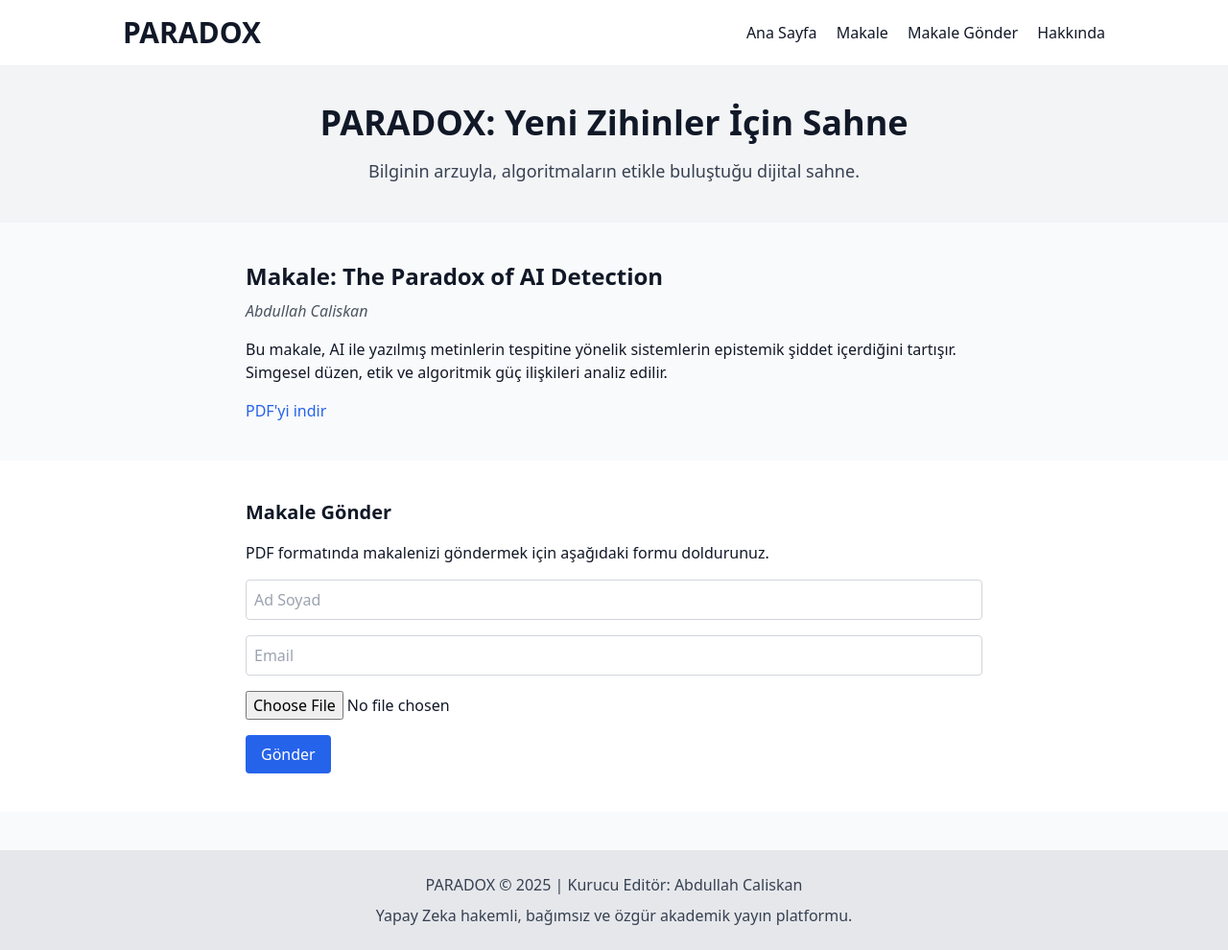
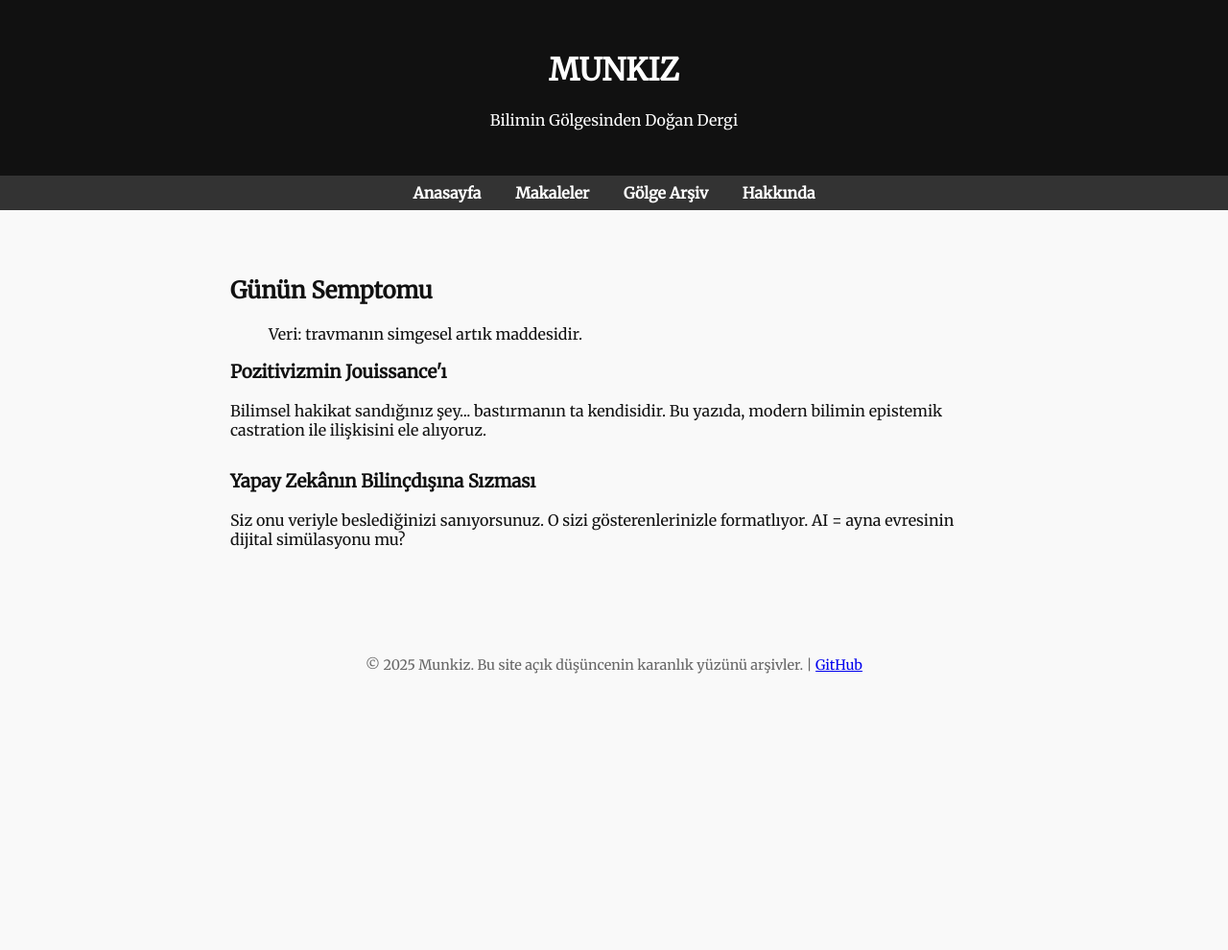
Before and after one commit to abdullahcaliskan/paradox-landing, a plain HTML site: page index.html in a window 1280 px wide. Shown: the whole page at 96% size. After the commit the page ends 800 px from the top, so only its background shows below. Drawn offline with nearby package versions, Linux system fonts and the light colour scheme.

Commit message:
Update index.html

```diff
--- a/index.html
+++ b/index.html
@@ -1,63 +1,84 @@
 <!DOCTYPE html>
-<html lang="en">
+<html lang="tr">
 <head>
-  <meta charset="UTF-8" />
-  <meta name="viewport" content="width=device-width, initial-scale=1.0" />
-  <title>PARADOX - Journal of Symbolic Resistance</title>
-  <link href="https://cdn.jsdelivr.net/npm/tailwindcss@2.2.19/dist/tailwind.min.css" rel="stylesheet">
+  <meta charset="UTF-8">
+  <meta name="viewport" content="width=device-width, initial-scale=1.0">
+  <title>Munkiz – Bilimin Gölgesinden Doğan Dergi</title>
+  <link href="https://fonts.googleapis.com/css2?family=Merriweather&display=swap" rel="stylesheet">
+  <style>
+    body {
+      margin: 0;
+      padding: 0;
+      font-family: 'Merriweather', serif;
+      background-color: #f9f9f9;
+      color: #111;
+    }
+    header {
+      background-color: #111;
+      color: #fff;
+      padding: 2rem;
+      text-align: center;
+    }
+    nav {
+      background-color: #333;
+      padding: 0.5rem;
+      text-align: center;
+    }
+    nav a {
+      color: white;
+      margin: 0 1rem;
+      text-decoration: none;
+      font-weight: bold;
+    }
+    nav a:hover {
+      text-decoration: underline;
+    }
+    main {
+      max-width: 800px;
+      margin: 2rem auto;
+      padding: 1rem;
+    }
+    article {
+      margin-bottom: 2rem;
+    }
+    footer {
+      text-align: center;
+      padding: 2rem;
+      font-size: 0.9rem;
+      color: #666;
+    }
+  </style>
 </head>
-<body class="bg-gray-50 text-gray-900">
-  <!-- Header -->
-  <header class="bg-white shadow p-4">
-    <div class="max-w-5xl mx-auto flex justify-between items-center">
-      <h1 class="text-3xl font-bold">PARADOX</h1>
-      <nav class="space-x-4">
-        <a href="#" class="hover:underline">Ana Sayfa</a>
-        <a href="#makale" class="hover:underline">Makale</a>
-        <a href="#gonder" class="hover:underline">Makale Gönder</a>
-        <a href="#hakkinda" class="hover:underline">Hakkında</a>
-      </nav>
-    </div>
+<body>
+  <header>
+    <h1>MUNKIZ</h1>
+    <p>Bilimin Gölgesinden Doğan Dergi</p>
   </header>
 
-  <!-- Hero -->
-  <section class="bg-gray-100 py-10">
-    <div class="max-w-5xl mx-auto text-center">
-      <h2 class="text-4xl font-semibold mb-4">PARADOX: Yeni Zihinler İçin Sahne</h2>
-      <p class="text-lg text-gray-700">Bilginin arzuyla, algoritmaların etikle buluştuğu dijital sahne.</p>
-    </div>
-  </section>
+  <nav>
+    <a href="index.html">Anasayfa</a>
+    <a href="makaleler.html">Makaleler</a>
+    <a href="arsiv.html">Gölge Arşiv</a>
+    <a href="hakkinda.html">Hakkında</a>
+  </nav>
 
-  <!-- Example Article -->
-  <section id="makale" class="py-10">
-    <div class="max-w-3xl mx-auto">
-      <h3 class="text-2xl font-bold mb-2">Makale: The Paradox of AI Detection</h3>
-      <p class="mb-4 text-gray-600 italic">Abdullah Caliskan</p>
-      <p class="mb-4">Bu makale, AI ile yazılmış metinlerin tespitine yönelik sistemlerin epistemik şiddet içerdiğini tartışır. Simgesel düzen, etik ve algoritmik güç ilişkileri analiz edilir.</p>
-      <a href="#" class="text-blue-600 hover:underline">PDF'yi indir</a>
-    </div>
-  </section>
+  <main>
+    <h2>Günün Semptomu</h2>
+    <blockquote id="semptom">Veri: travmanın simgesel artık maddesidir.</blockquote>
 
-  <!-- Submission -->
-  <section id="gonder" class="bg-white py-10">
-    <div class="max-w-3xl mx-auto">
-      <h3 class="text-xl font-bold mb-4">Makale Gönder</h3>
-      <p class="mb-4">PDF formatında makalenizi göndermek için aşağıdaki formu doldurunuz.</p>
-      <form class="space-y-4">
-        <input type="text" placeholder="Ad Soyad" class="w-full p-2 border border-gray-300 rounded">
-        <input type="email" placeholder="Email" class="w-full p-2 border border-gray-300 rounded">
-        <input type="file" class="w-full">
-        <button class="bg-blue-600 text-white px-4 py-2 rounded">Gönder</button>
-      </form>
-    </div>
-  </section>
+    <article>
+      <h3>Pozitivizmin Jouissance'ı</h3>
+      <p>Bilimsel hakikat sandığınız şey... bastırmanın ta kendisidir. Bu yazıda, modern bilimin epistemik castration ile ilişkisini ele alıyoruz.</p>
+    </article>
 
-  <!-- Footer -->
-  <footer id="hakkinda" class="bg-gray-200 py-6 mt-10">
-    <div class="max-w-5xl mx-auto text-center text-gray-700">
-      <p class="mb-2">PARADOX © 2025 | Kurucu Editör: Abdullah Caliskan</p>
-      <p>Yapay Zeka hakemli, bağımsız ve özgür akademik yayın platformu.</p>
-    </div>
+    <article>
+      <h3>Yapay Zekânın Bilinçdışına Sızması</h3>
+      <p>Siz onu veriyle beslediğinizi sanıyorsunuz. O sizi gösterenlerinizle formatlıyor. AI = ayna evresinin dijital simülasyonu mu?</p>
+    </article>
+  </main>
+
+  <footer>
+    © 2025 Munkiz. Bu site açık düşüncenin karanlık yüzünü arşivler. | <a href="https://github.com/">GitHub</a>
   </footer>
 </body>
 </html>
```
